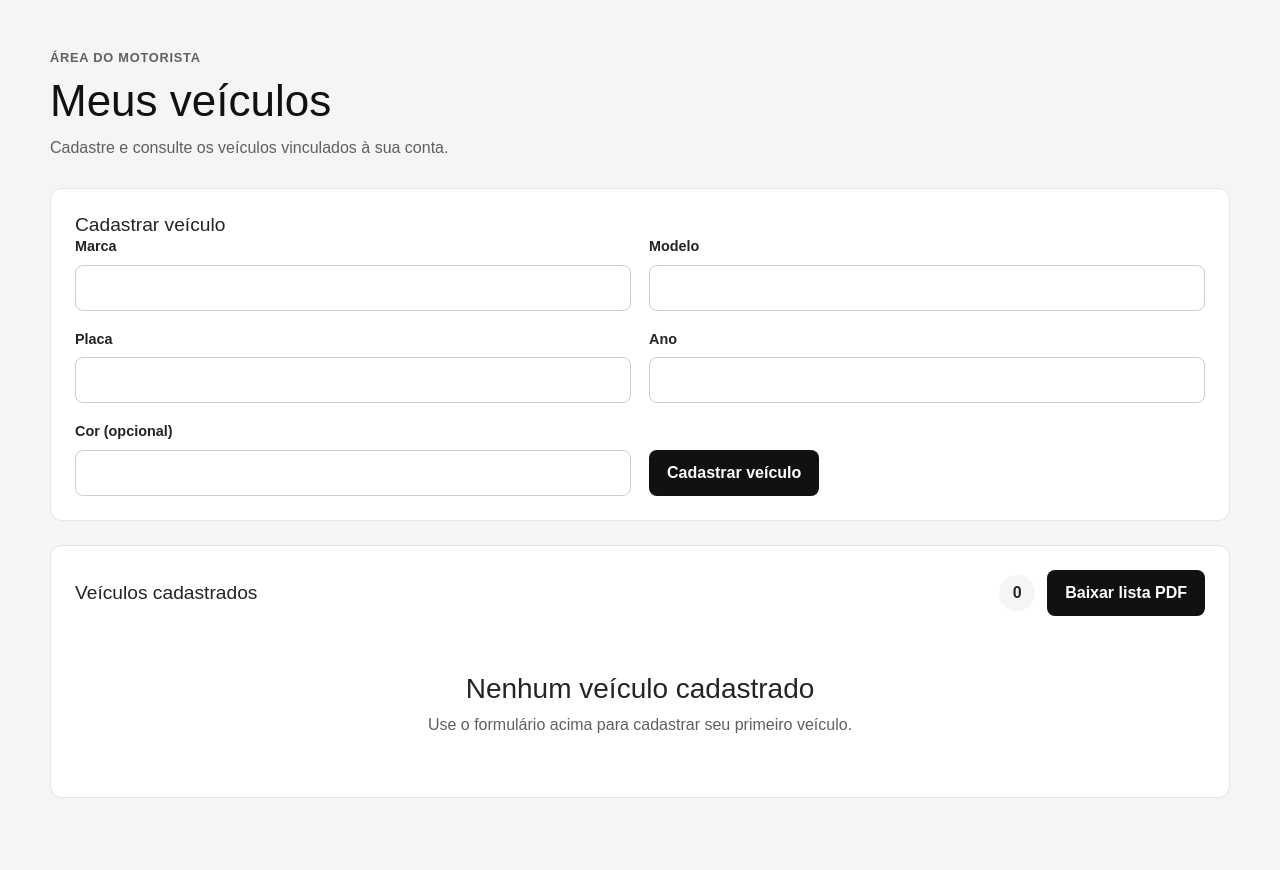
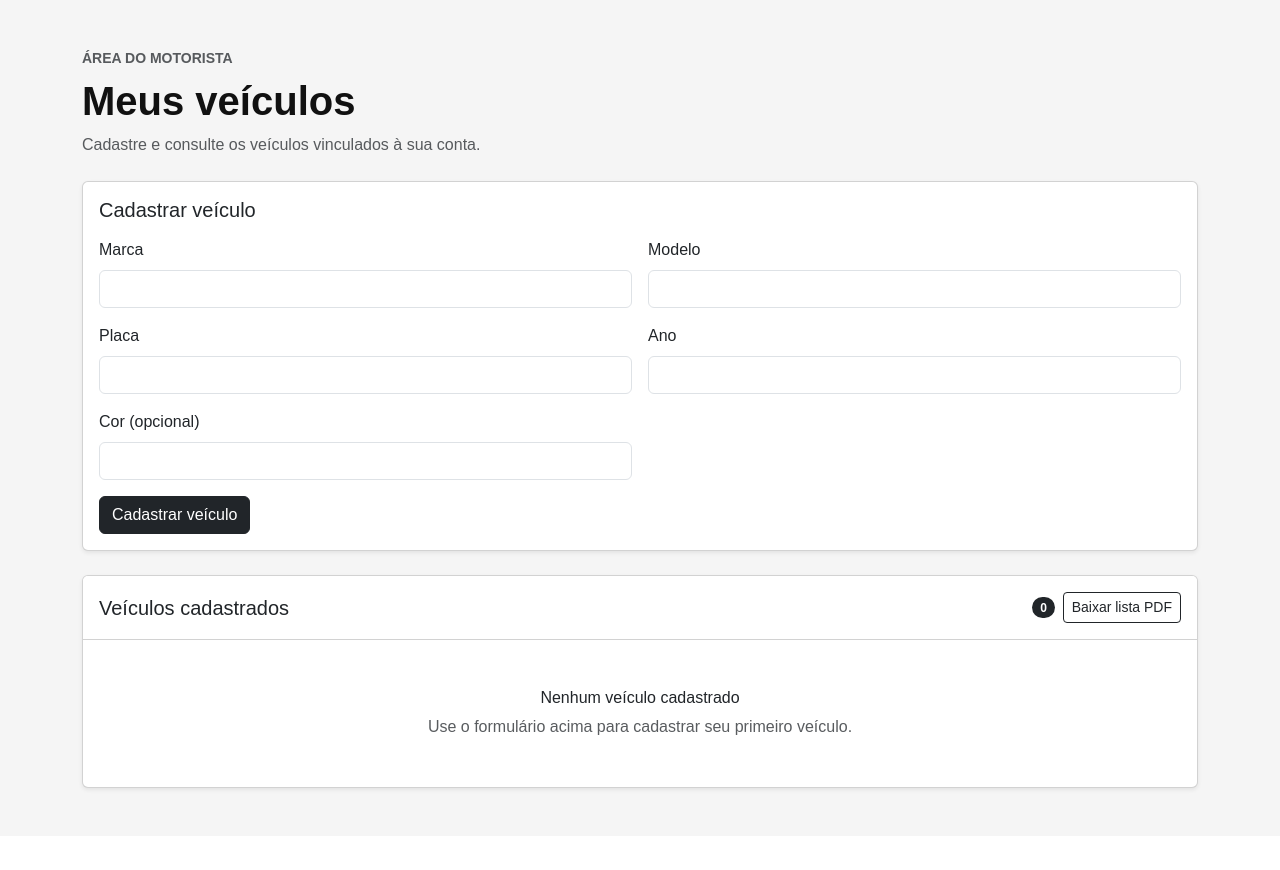
Before and after one commit to IJCC06/uber2-projeto, a Python web app: template templates/motoristas/meus_veiculos.html in a window 1280 px wide. Shown: the part 72-942 px from the top of the page. After the commit the page ends 864 px from the top, so only its background shows below. Run offline with Jinja, Linux system fonts and the light colour scheme; the template is opened without the code that fills it, so the values that code supplies are empty; some libraries are stand-ins or nearby versions.

Commit message:
feat: migra conta e veiculos do motorista para Bootstrap
Converte formularios e cards, preservando validacoes, acoes, exportacao PDF e controles de senha.

Co-authored-by: Copilot <223556219+Copilot@users.noreply.github.com>

```diff
--- a/public/static/css/home_motorista.css
+++ b/public/static/css/home_motorista.css
@@ -377,134 +377,6 @@ h1 {
     margin-bottom: 0;
 }
 
-.vehicle-form-panel,
-.vehicle-list-panel {
-    margin-bottom: 24px;
-}
-
-.vehicle-form-panel h2,
-.vehicle-list-panel h2 {
-    margin-bottom: 20px;
-    font-size: 1.2rem;
-}
-
-.vehicle-form {
-    display: grid;
-    grid-template-columns: repeat(2, minmax(0, 1fr));
-    gap: 18px;
-    align-items: end;
-}
-
-.vehicle-field {
-    display: grid;
-    gap: 7px;
-}
-
-.vehicle-field label {
-    color: var(--gray-900);
-    font-size: 0.9rem;
-    font-weight: 700;
-}
-
-.vehicle-field input {
-    width: 100%;
-    min-height: 46px;
-    padding: 0 12px;
-    border: 1px solid #cfcfcf;
-    border-radius: 8px;
-    background: var(--white);
-    color: var(--gray-900);
-    font: inherit;
-}
-
-.vehicle-field input:focus {
-    border-color: var(--focus);
-    outline: 2px solid rgb(42 104 255 / 18%);
-}
-
-.vehicle-form .primary-action {
-    justify-self: start;
-}
-
-.vehicle-list {
-    display: grid;
-    gap: 14px;
-}
-
-.vehicle-card {
-    display: flex;
-    align-items: center;
-    justify-content: space-between;
-    gap: 24px;
-    padding: 20px;
-    border: 1px solid var(--gray-200);
-    border-radius: 10px;
-}
-
-.vehicle-card .eyebrow {
-    margin-bottom: 6px;
-}
-
-.vehicle-card h3 {
-    margin-bottom: 0;
-}
-
-.vehicle-edit {
-    margin-top: 14px;
-}
-
-.vehicle-edit summary {
-    color: var(--gray-900);
-    cursor: pointer;
-    font-weight: 700;
-}
-
-.vehicle-edit-form {
-    min-width: min(100%, 620px);
-    margin-top: 14px;
-}
-
-.vehicle-edit-form .primary-action {
-    grid-column: 1 / -1;
-}
-
-.vehicle-delete-form {
-    margin-left: auto;
-}
-
-.vehicle-delete-action {
-    min-height: 42px;
-    padding: 0 14px;
-    border: 1px solid var(--red);
-    border-radius: 8px;
-    background: var(--white);
-    color: var(--red);
-    cursor: pointer;
-    font: inherit;
-    font-weight: 700;
-}
-
-.vehicle-delete-action:hover {
-    background: var(--red-bg);
-}
-
-.vehicle-details {
-    display: flex;
-    gap: 28px;
-    margin: 0;
-}
-
-.vehicle-details dt {
-    margin-bottom: 6px;
-    color: var(--gray-600);
-    font-size: 0.8rem;
-}
-
-.vehicle-details dd {
-    margin: 0;
-    font-weight: 700;
-}
-
 .panel-header {
     display: flex;
     align-items: center;
@@ -690,29 +562,8 @@ button:focus-visible {
         gap: 12px;
     }
 
-    .vehicle-form {
-        grid-template-columns: 1fr;
-    }
-
-    .vehicle-form .primary-action {
-        width: 100%;
-    }
-
     .account-form > .primary-action {
         width: 100%;
-    }
-
-    .vehicle-card {
-        align-items: start;
-        flex-direction: column;
-    }
-
-    .vehicle-delete-form {
-        margin-left: 0;
-    }
-
-    .vehicle-edit-form {
-        min-width: 0;
     }
 }
 
--- a/templates/motoristas/meus_veiculos.html
+++ b/templates/motoristas/meus_veiculos.html
@@ -10,126 +10,142 @@
 <body>
     {% include "includes/header_motorista.html" %}
 
-    <main class="page-content">
-        <section class="welcome" aria-labelledby="vehicles-title">
+    <main class="container-xl py-5">
+        <section class="mb-4" aria-labelledby="vehicles-title">
             <div>
-                <p class="eyebrow">Área do motorista</p>
-                <h1 id="vehicles-title">Meus veículos</h1>
-                <p>Cadastre e consulte os veículos vinculados à sua conta.</p>
+                <p class="small text-body-secondary text-uppercase fw-semibold mb-2">Área do motorista</p>
+                <h1 class="display-6 fw-semibold mb-2" id="vehicles-title">Meus veículos</h1>
+                <p class="text-body-secondary mb-0">Cadastre e consulte os veículos vinculados à sua conta.</p>
             </div>
         </section>
 
         {% with mensagens = get_flashed_messages(with_categories=true) %}
             {% for categoria, mensagem in mensagens %}
-                <p class="form-message {{ categoria }}-message"
+                <div class="alert {{ 'alert-success' if categoria == 'success' else 'alert-danger' }}"
                      role="{{ 'status' if categoria == 'success' else 'alert' }}">
                     {{ mensagem }}
-                </p>
+                </div>
             {% endfor %}
         {% endwith %}
 
-        <section class="panel vehicle-form-panel" aria-labelledby="vehicle-form-title">
-            <h2 id="vehicle-form-title">Cadastrar veículo</h2>
-            <form class="vehicle-form" action="{{ url_for('motoristas.meus_veiculos') }}" method="post">
-                <div class="vehicle-field">
-                    <label for="marca">Marca</label>
-                    <input id="marca" name="marca" maxlength="50" autocomplete="organization" required>
+        <section class="card shadow-sm mb-4" aria-labelledby="vehicle-form-title">
+            <div class="card-body">
+                <h2 id="vehicle-form-title" class="h5 mb-3">Cadastrar veículo</h2>
+                <form class="row g-3" action="{{ url_for('motoristas.meus_veiculos') }}" method="post">
+                    <div class="col-12 col-md-6">
+                        <label class="form-label" for="marca">Marca</label>
+                        <input class="form-control" id="marca" name="marca" maxlength="50" autocomplete="organization" required>
                     </div>
-                <div class="vehicle-field">
-                    <label for="modelo">Modelo</label>
-                    <input id="modelo" name="modelo" maxlength="50" required>
+                    <div class="col-12 col-md-6">
+                        <label class="form-label" for="modelo">Modelo</label>
+                        <input class="form-control" id="modelo" name="modelo" maxlength="50" required>
                     </div>
-                <div class="vehicle-field">
-                    <label for="placa">Placa</label>
-                    <input id="placa" name="placa" maxlength="10" autocomplete="off" required>
+                    <div class="col-12 col-md-6">
+                        <label class="form-label" for="placa">Placa</label>
+                        <input class="form-control" id="placa" name="placa" maxlength="10" autocomplete="off" required>
                     </div>
-                <div class="vehicle-field">
-                    <label for="ano">Ano</label>
-                    <input id="ano" name="ano" type="number" min="1" step="1" required>
+                    <div class="col-12 col-md-6">
+                        <label class="form-label" for="ano">Ano</label>
+                        <input class="form-control" id="ano" name="ano" type="number" min="1" step="1" required>
                     </div>
-                <div class="vehicle-field">
-                    <label for="cor">Cor (opcional)</label>
-                    <input id="cor" name="cor" maxlength="30">
+                    <div class="col-12 col-md-6">
+                        <label class="form-label" for="cor">Cor (opcional)</label>
+                        <input class="form-control" id="cor" name="cor" maxlength="30">
                     </div>
-                <button class="primary-action" type="submit">Cadastrar veículo</button>
+                    <div class="col-12">
+                        <button class="btn btn-dark" type="submit">Cadastrar veículo</button>
+                    </div>
                 </form>
+            </div>
         </section>
 
-        <section class="panel vehicle-list-panel" aria-labelledby="vehicle-list-title">
-            <div class="panel-header">
-                <h2 id="vehicle-list-title">Veículos cadastrados</h2>
-                <div class="panel-actions">
-                    <span class="ride-count">{{ veiculos|length }}</span>
-                    <a class="secondary-action" href="{{ url_for('motoristas.exportar_veiculos_pdf') }}">
+        <section class="card shadow-sm" aria-labelledby="vehicle-list-title">
+            <div class="card-header bg-white d-flex flex-column flex-sm-row align-items-sm-center justify-content-between gap-3 py-3">
+                <h2 id="vehicle-list-title" class="h5 mb-0">Veículos cadastrados</h2>
+                <div class="d-flex align-items-center gap-2">
+                    <span class="badge rounded-pill text-bg-dark">{{ veiculos|length }}</span>
+                    <a class="btn btn-outline-dark btn-sm" href="{{ url_for('motoristas.exportar_veiculos_pdf') }}">
                         Baixar lista PDF
                     </a>
                 </div>
             </div>
             {% if veiculos %}
-                <div class="vehicle-list">
+                <div class="card-body">
+                    <div class="vstack gap-3">
                         {% for veiculo in veiculos %}
-                        <article class="vehicle-card">
-                            <div>
-                                <p class="eyebrow">{{ veiculo.marca }} {{ veiculo.modelo }}</p>
-                                <h3>{{ veiculo.placa }}</h3>
-                                <details class="vehicle-edit">
-                                    <summary>Editar dados</summary>
-                                    <form
-                                        class="vehicle-form vehicle-edit-form"
-                                        action="{{ url_for('motoristas.editar_veiculo', veiculo_id=veiculo.id) }}"
-                                        method="post"
-                                    >
-                                        <div class="vehicle-field">
-                                            <label for="marca-{{ veiculo.id }}">Marca</label>
-                                            <input id="marca-{{ veiculo.id }}" name="marca" maxlength="50" value="{{ veiculo.marca }}" required>
+                            <article class="card">
+                                <div class="card-body">
+                                    <div class="row g-3 align-items-start">
+                                        <div class="col-12 col-md-6">
+                                            <p class="small text-body-secondary text-uppercase fw-semibold mb-1">
+                                                {{ veiculo.marca }} {{ veiculo.modelo }}
+                                            </p>
+                                            <h3 class="h5 mb-0">{{ veiculo.placa }}</h3>
                                         </div>
-                                        <div class="vehicle-field">
-                                            <label for="modelo-{{ veiculo.id }}">Modelo</label>
-                                            <input id="modelo-{{ veiculo.id }}" name="modelo" maxlength="50" value="{{ veiculo.modelo }}" required>
-                                        </div>
-                                        <div class="vehicle-field">
-                                            <label for="placa-{{ veiculo.id }}">Placa</label>
-                                            <input id="placa-{{ veiculo.id }}" name="placa" maxlength="10" value="{{ veiculo.placa }}" required>
-                                        </div>
-                                        <div class="vehicle-field">
-                                            <label for="ano-{{ veiculo.id }}">Ano</label>
-                                            <input id="ano-{{ veiculo.id }}" name="ano" type="number" min="1" step="1" value="{{ veiculo.ano }}" required>
-                                        </div>
-                                        <div class="vehicle-field">
-                                            <label for="cor-{{ veiculo.id }}">Cor (opcional)</label>
-                                            <input id="cor-{{ veiculo.id }}" name="cor" maxlength="30" value="{{ veiculo.cor or '' }}">
-                                        </div>
-                                        <button class="primary-action" type="submit">Salvar alterações</button>
-                                    </form>
-                                </details>
-                            </div>
-                            <dl class="vehicle-details">
-                                <div>
-                                    <dt>Ano</dt>
-                                    <dd>{{ veiculo.ano }}</dd>
+                                        <dl class="col-12 col-md-4 row g-2 mb-0">
+                                            <div class="col-6">
+                                                <dt class="small text-body-secondary mb-1">Ano</dt>
+                                                <dd class="mb-0 fw-semibold">{{ veiculo.ano }}</dd>
                                             </div>
                                             {% if veiculo.cor %}
-                                    <div>
-                                        <dt>Cor</dt>
-                                        <dd>{{ veiculo.cor }}</dd>
+                                                <div class="col-6">
+                                                    <dt class="small text-body-secondary mb-1">Cor</dt>
+                                                    <dd class="mb-0 fw-semibold">{{ veiculo.cor }}</dd>
                                                 </div>
                                             {% endif %}
                                         </dl>
+                                        <div class="col-12 col-md-2 d-grid">
                                             <form
-                                class="vehicle-delete-form"
                                                 action="{{ url_for('motoristas.excluir_veiculo', veiculo_id=veiculo.id) }}"
                                                 method="post"
                                                 onsubmit="return confirm('Deseja excluir este veículo?');"
                                             >
-                                <button class="vehicle-delete-action" type="submit">Excluir</button>
+                                                <button class="btn btn-outline-danger w-100" type="submit">Excluir</button>
                                             </form>
+                                        </div>
+                                    </div>
+
+                                    <details class="mt-3">
+                                        <summary class="link-dark fw-semibold">Editar dados</summary>
+                                        <form
+                                            class="row g-3 mt-1"
+                                            action="{{ url_for('motoristas.editar_veiculo', veiculo_id=veiculo.id) }}"
+                                            method="post"
+                                        >
+                                            <div class="col-12 col-md-6">
+                                                <label class="form-label" for="marca-{{ veiculo.id }}">Marca</label>
+                                                <input class="form-control" id="marca-{{ veiculo.id }}" name="marca" maxlength="50" value="{{ veiculo.marca }}" required>
+                                            </div>
+                                            <div class="col-12 col-md-6">
+                                                <label class="form-label" for="modelo-{{ veiculo.id }}">Modelo</label>
+                                                <input class="form-control" id="modelo-{{ veiculo.id }}" name="modelo" maxlength="50" value="{{ veiculo.modelo }}" required>
+                                            </div>
+                                            <div class="col-12 col-md-6">
+                                                <label class="form-label" for="placa-{{ veiculo.id }}">Placa</label>
+                                                <input class="form-control" id="placa-{{ veiculo.id }}" name="placa" maxlength="10" value="{{ veiculo.placa }}" required>
+                                            </div>
+                                            <div class="col-12 col-md-6">
+                                                <label class="form-label" for="ano-{{ veiculo.id }}">Ano</label>
+                                                <input class="form-control" id="ano-{{ veiculo.id }}" name="ano" type="number" min="1" step="1" value="{{ veiculo.ano }}" required>
+                                            </div>
+                                            <div class="col-12 col-md-6">
+                                                <label class="form-label" for="cor-{{ veiculo.id }}">Cor (opcional)</label>
+                                                <input class="form-control" id="cor-{{ veiculo.id }}" name="cor" maxlength="30" value="{{ veiculo.cor or '' }}">
+                                            </div>
+                                            <div class="col-12">
+                                                <button class="btn btn-dark" type="submit">Salvar alterações</button>
+                                            </div>
+                                        </form>
+                                    </details>
+                                </div>
                             </article>
                         {% endfor %}
                     </div>
+                </div>
             {% else %}
-                <div class="empty-state">
-                    <h3>Nenhum veículo cadastrado</h3>
-                    <p>Use o formulário acima para cadastrar seu primeiro veículo.</p>
+                <div class="card-body text-center py-5">
+                    <h3 class="h6">Nenhum veículo cadastrado</h3>
+                    <p class="text-body-secondary mb-0">Use o formulário acima para cadastrar seu primeiro veículo.</p>
                 </div>
             {% endif %}
         </section>
```
Also changed, not shown: docs/ARQUITETURA-V2.md (+2 -1 lines), templates/motoristas/conta.html (+52 -84 lines), tests/test_driver_profile_pages.py (added, +84 -0 lines), README.md. Lines whose indentation alone changed are shown as unchanged.
